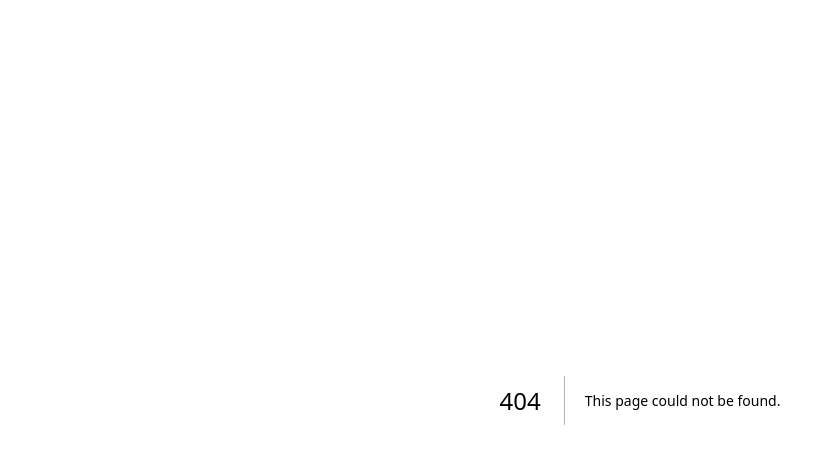
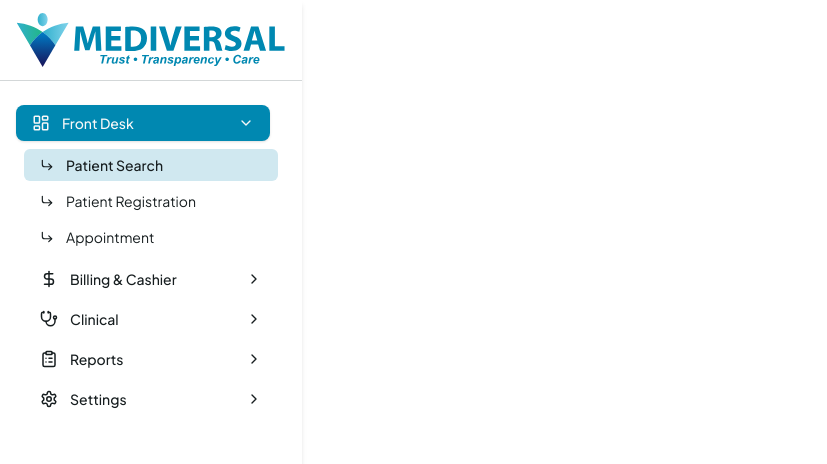
Before and after one commit to Pritamsaha007/mediversal_erp_frontend, a Next.js app: page /sidebar in a window 1280 px wide. Before the commit this address had no page. Shown: the top 464 px of the page, without its empty margins (0-827 px from the left). Built offline with nearby package versions, Linux system fonts and the light colour scheme.

Commit message:
feat: implement Sidebar component with menu items and layout integration

```diff
--- /dev/null
+++ b/src/app/components/Sidebar.tsx
@@ -0,0 +1,192 @@
+"use client";
+import { useState } from "react";
+import {
+  LayoutDashboard,
+  Users,
+  FileText,
+  Calendar,
+  Settings,
+  ChevronDown,
+  ChevronRight,
+  PlusCircle,
+  CreditCard,
+  Stethoscope,
+  Pill,
+  ClipboardList,
+  DollarSign,
+  CornerDownRight,
+} from "lucide-react";
+import MainMediversalLogo from "../auth/assests/svgs/Mediversal FLogo - Color 1.svg";
+import Image from "next/image";
+
+interface MenuItem {
+  name: string;
+  icon: React.ReactNode;
+  subItems?: {
+    name: string;
+    icon: React.ReactNode;
+  }[];
+}
+
+const Sidebar = () => {
+  const [openMenu, setOpenMenu] = useState<string | null>("Front Desk");
+  const [selectedMenu, setSelectedMenu] = useState<string | null>("Front Desk");
+  const [selectedSubMenu, setSelectedSubMenu] = useState<string | null>(
+    "Patient Search"
+  );
+
+  const menuItems: MenuItem[] = [
+    {
+      name: "Front Desk",
+      icon: <LayoutDashboard size={18} />,
+      subItems: [
+        { name: "Patient Search", icon: <CornerDownRight size={16} /> },
+        { name: "Patient Registration", icon: <CornerDownRight size={16} /> },
+        { name: "Appointment", icon: <CornerDownRight size={16} /> },
+      ],
+    },
+    {
+      name: "Billing & Cashier",
+      icon: <DollarSign size={18} />,
+      subItems: [
+        { name: "Create Invoice", icon: <CornerDownRight size={16} /> },
+        { name: "Payment Processing", icon: <CornerDownRight size={16} /> },
+        { name: "Insurance Claims", icon: <CornerDownRight size={16} /> },
+      ],
+    },
+    {
+      name: "Clinical",
+      icon: <Stethoscope size={18} />,
+      subItems: [
+        { name: "Doctor Dashboard", icon: <CornerDownRight size={16} /> },
+        { name: "Prescription", icon: <CornerDownRight size={16} /> },
+        { name: "Medical Records", icon: <CornerDownRight size={16} /> },
+      ],
+    },
+    {
+      name: "Reports",
+      icon: <ClipboardList size={18} />,
+      subItems: [
+        { name: "Financial Reports", icon: <CornerDownRight size={16} /> },
+        { name: "Clinical Reports", icon: <CornerDownRight size={16} /> },
+        { name: "Administrative Reports", icon: <CornerDownRight size={16} /> },
+      ],
+    },
+    {
+      name: "Settings",
+      icon: <Settings size={18} />,
+      subItems: [
+        { name: "User Management", icon: <CornerDownRight size={16} /> },
+        { name: "System Configuration", icon: <CornerDownRight size={16} /> },
+      ],
+    },
+  ];
+
+  const toggleMenu = (menuName: string) => {
+    setOpenMenu(openMenu === menuName ? null : menuName);
+    setSelectedMenu(menuName);
+    // Select the first submenu item when opening a menu
+    if (openMenu !== menuName) {
+      const menu = menuItems.find((m) => m.name === menuName);
+      if (menu?.subItems && menu.subItems.length > 0) {
+        setSelectedSubMenu(menu.subItems[0].name);
+      }
+    }
+  };
+
+  const handleSubMenuClick = (subMenuName: string) => {
+    setSelectedSubMenu(subMenuName);
+  };
+
+  return (
+    <div className="flex flex-col h-screen w-[302px] bg-white shadow-md">
+      {/* Logo */}
+      <div className="flex items-center justify-center h-[80px] p-4">
+        <Image
+          src={MainMediversalLogo}
+          alt="Doctor Illustration"
+          width={400}
+          height={200}
+          className="w-full max-w-sm mx-auto"
+        />
+      </div>
+
+      {/* Border */}
+      <div className="border-t border-[#D3D7D8]"></div>
+
+      {/* Menu Items */}
+      <div className="flex flex-col overflow-y-auto py-6 px-2 space-y-1 justify-center items-center">
+        {menuItems.map((menu) => (
+          <div key={menu.name} className="mb-1">
+            {/* Main Menu Item */}
+            <div
+              className={`flex items-center justify-between px-4 py-3 cursor-pointer rounded-lg w-[254px] h-[36px]
+                ${
+                  selectedMenu === menu.name
+                    ? "bg-[#0088B1] text-[#F8F8F8] shadow-sm"
+                    : "bg-white text-[#161D1F]  hover:bg-gray-50"
+                }
+                transition-colors duration-200`}
+              onClick={() => toggleMenu(menu.name)}
+            >
+              <div className="flex items-center">
+                <span
+                  className={`mr-3 ${
+                    selectedMenu === menu.name
+                      ? "text-[#F8F8F8]"
+                      : "text-[#161D1F]"
+                  }`}
+                >
+                  {menu.icon}
+                </span>
+                <span className="text-sm font-medium">{menu.name}</span>
+              </div>
+              {menu.subItems && (
+                <span
+                  className={
+                    selectedMenu === menu.name
+                      ? "text-[#F8F8F8]"
+                      : "text-[#161D1F]"
+                  }
+                >
+                  {openMenu === menu.name ? (
+                    <ChevronDown size={16} />
+                  ) : (
+                    <ChevronRight size={16} />
+                  )}
+                </span>
+              )}
+            </div>
+
+            {/* Sub Menu Items */}
+            {openMenu === menu.name && menu.subItems && (
+              <div className=" mt-1 rounded-lg space-y-1 py-1">
+                {menu.subItems.map((subItem) => (
+                  <div
+                    key={subItem.name}
+                    className={`flex items-center px-4 py-2  cursor-pointer rounded-md mx-2 w-[254px] h-[32px]
+                        ${
+                          selectedSubMenu === subItem.name
+                            ? "bg-[#D0E8F0] text-[#161D1F] font-medium"
+                            : "text-[#161D1F] hover:bg-[#D0E8F0]"
+                        }
+                        transition-colors duration-200`}
+                    onClick={() => handleSubMenuClick(subItem.name)}
+                  >
+                    <CornerDownRight
+                      size={14}
+                      className="mr-3 text-[#161D1F]"
+                    />
+                    <span className="text-sm">{subItem.name}</span>
+                  </div>
+                ))}
+              </div>
+            )}
+          </div>
+        ))}
+      </div>
+    </div>
+  );
+};
+
+export default Sidebar;
--- /dev/null
+++ b/src/app/sidebar/page.tsx
@@ -0,0 +1,12 @@
+import Sidebar from "../components/Sidebar";
+
+const Layout = ({ children }: { children: React.ReactNode }) => {
+  return (
+    <div className="flex">
+      <Sidebar />
+      <main className="flex-1">{children}</main>
+    </div>
+  );
+};
+
+export default Layout;
```
